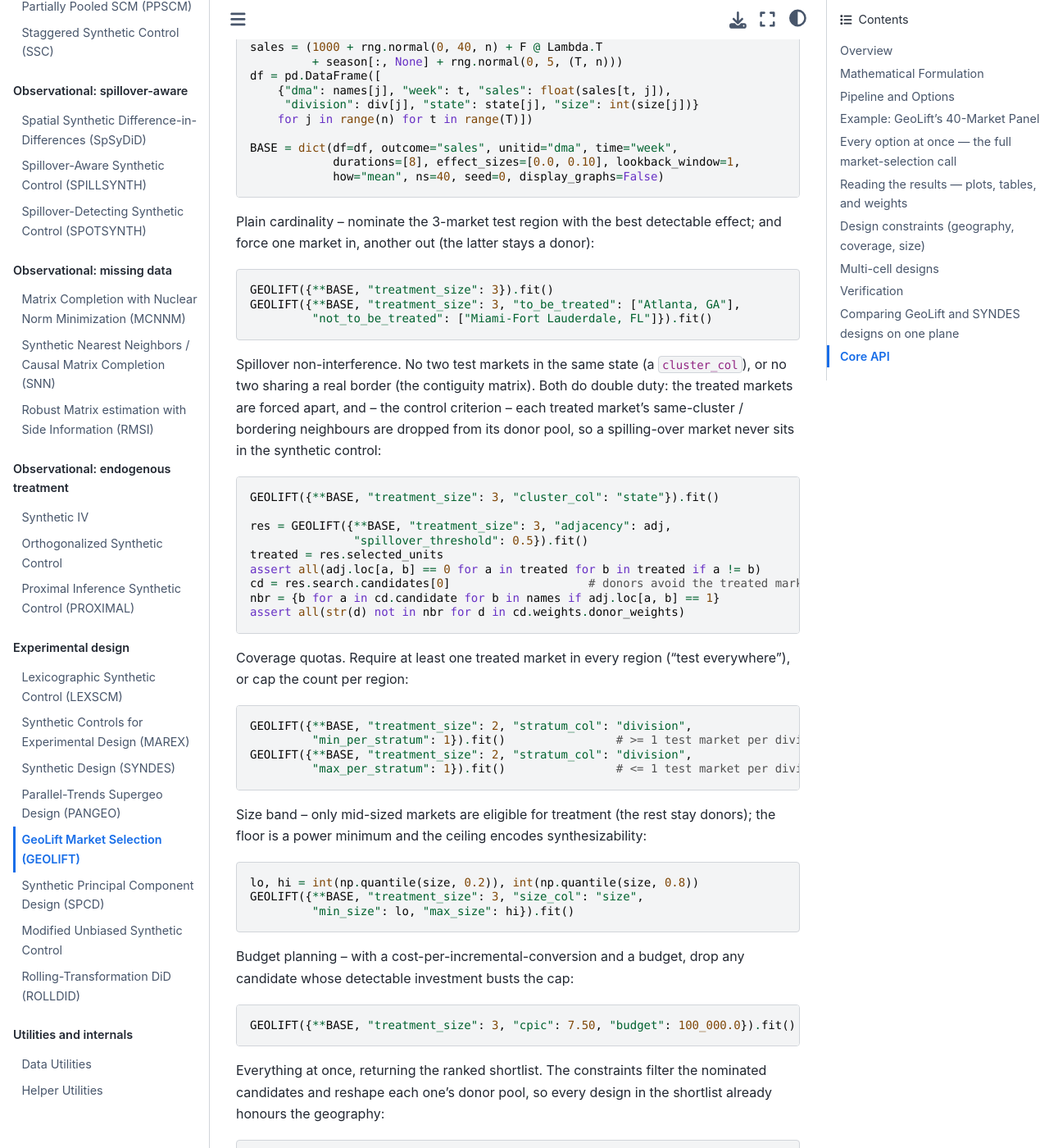
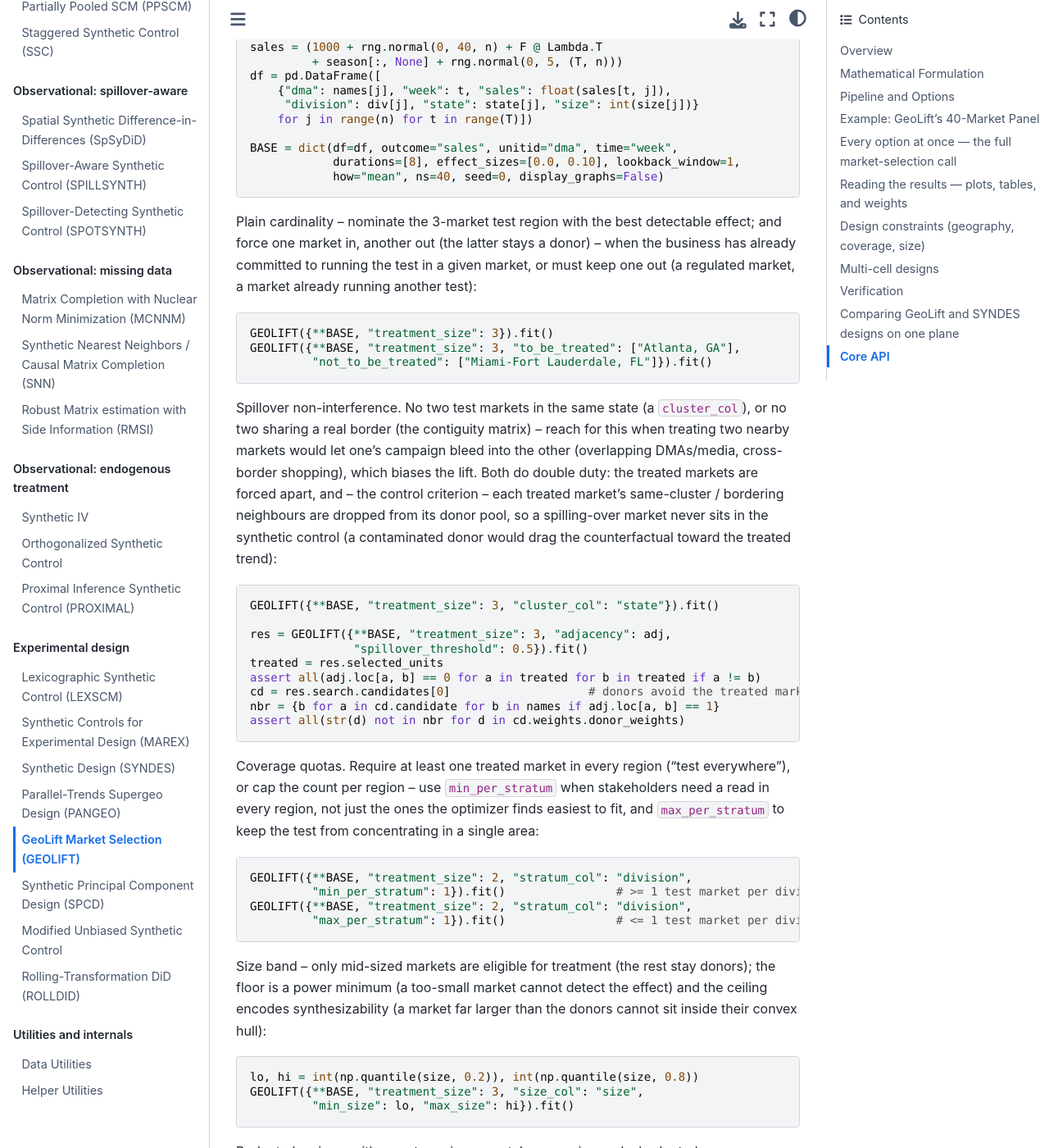
Before and after one commit to jgreathouse9/mlsynth, a Sphinx documentation site: the page built from docs/geolift.rst, in a window 1280 px wide and 1400 px high, scrolled down 14921 px. Shown: the whole window at 82% size. Built offline with Sphinx 7.4.7 and the Sphinx Book theme 1.1.4, drawn with Linux system fonts in a browser that asks for light colours.

Commit message:
docs: lead SYNDES/GEOLIFT constraint galleries with when-to-use scenarios (#125)
The galleries showed how to call each design constraint but were thin on the
practitioner reason to reach for it. Each gallery lead-in now opens with a
concrete scenario:

- force in/out -- a market leadership already committed to, or one you're
  barred from treating (regulated / already under test)
- spillover non-interference (cluster / borders) -- two nearby markets where
  one's campaign bleeds into the other (overlapping media, cross-border
  shopping), biasing the lift; the matching donor exclusion keeps a
  contaminated market out of the synthetic control
- coverage quotas -- min_per_stratum when stakeholders need a read in EVERY
  region (not just the easy-to-fit ones); max_per_stratum to avoid concentration
- size band -- floor is a power minimum (too-small can't detect), ceiling is
  synthesizability (too-large can't sit in the donors' convex hull)
- donor-pool rules (SYNDES) -- when you only trust within-region comparisons and
  a bordering donor is itself partly treated by the spillover you're measuring

Docs-only; behaviour unchanged.


Claude-Session: https://claude.ai/code/session_015nRd88pbMUETcrkKY1S6Hr

Co-authored-by: Claude <noreply@anthropic.com>

```diff
--- a/docs/geolift.rst
+++ b/docs/geolift.rst
@@ -815,7 +815,9 @@ below assumes this setup has run.
                how="mean", ns=40, seed=0, display_graphs=False)
 
 Plain cardinality -- nominate the 3-market test region with the best detectable
-effect; and force one market in, another out (the latter stays a donor):
+effect; and force one market in, another out (the latter stays a donor) -- when
+the business has already committed to running the test in a given market, or
+must keep one out (a regulated market, a market already running another test):
 
 .. code-block:: python
 
@@ -824,11 +826,14 @@ effect; and force one market in, another out (the latter stays a donor):
             "not_to_be_treated": ["Miami-Fort Lauderdale, FL"]}).fit()
 
 Spillover non-interference. No two test markets in the same state (a
-``cluster_col``), or no two sharing a real border (the contiguity matrix). Both
-do double duty: the treated markets are forced apart, and -- the control
-criterion -- each treated market's same-cluster / bordering neighbours are
-dropped from its donor pool, so a spilling-over market never sits in the
-synthetic control:
+``cluster_col``), or no two sharing a real border (the contiguity matrix) --
+reach for this when treating two nearby markets would let one's campaign bleed
+into the other (overlapping DMAs/media, cross-border shopping), which biases the
+lift. Both do double duty: the treated markets are forced apart, and -- the
+control criterion -- each treated market's same-cluster / bordering neighbours
+are dropped from its donor pool, so a spilling-over market never sits in the
+synthetic control (a contaminated donor would drag the counterfactual toward the
+treated trend):
 
 .. code-block:: python
 
@@ -843,7 +848,10 @@ synthetic control:
    assert all(str(d) not in nbr for d in cd.weights.donor_weights)
 
 Coverage quotas. Require at least one treated market in every region ("test
-everywhere"), or cap the count per region:
+everywhere"), or cap the count per region -- use ``min_per_stratum`` when
+stakeholders need a read in every region, not just the ones the optimizer finds
+easiest to fit, and ``max_per_stratum`` to keep the test from concentrating in a
+single area:
 
 .. code-block:: python
 
@@ -853,7 +861,9 @@ everywhere"), or cap the count per region:
             "max_per_stratum": 1}).fit()                # <= 1 test market per division
 
 Size band -- only mid-sized markets are eligible for treatment (the rest stay
-donors); the floor is a power minimum and the ceiling encodes synthesizability:
+donors); the floor is a power minimum (a too-small market cannot detect the
+effect) and the ceiling encodes synthesizability (a market far larger than the
+donors cannot sit inside their convex hull):
 
 .. code-block:: python
 
```
Also changed, not shown: docs/syndes.rst (+15 -5 lines).
